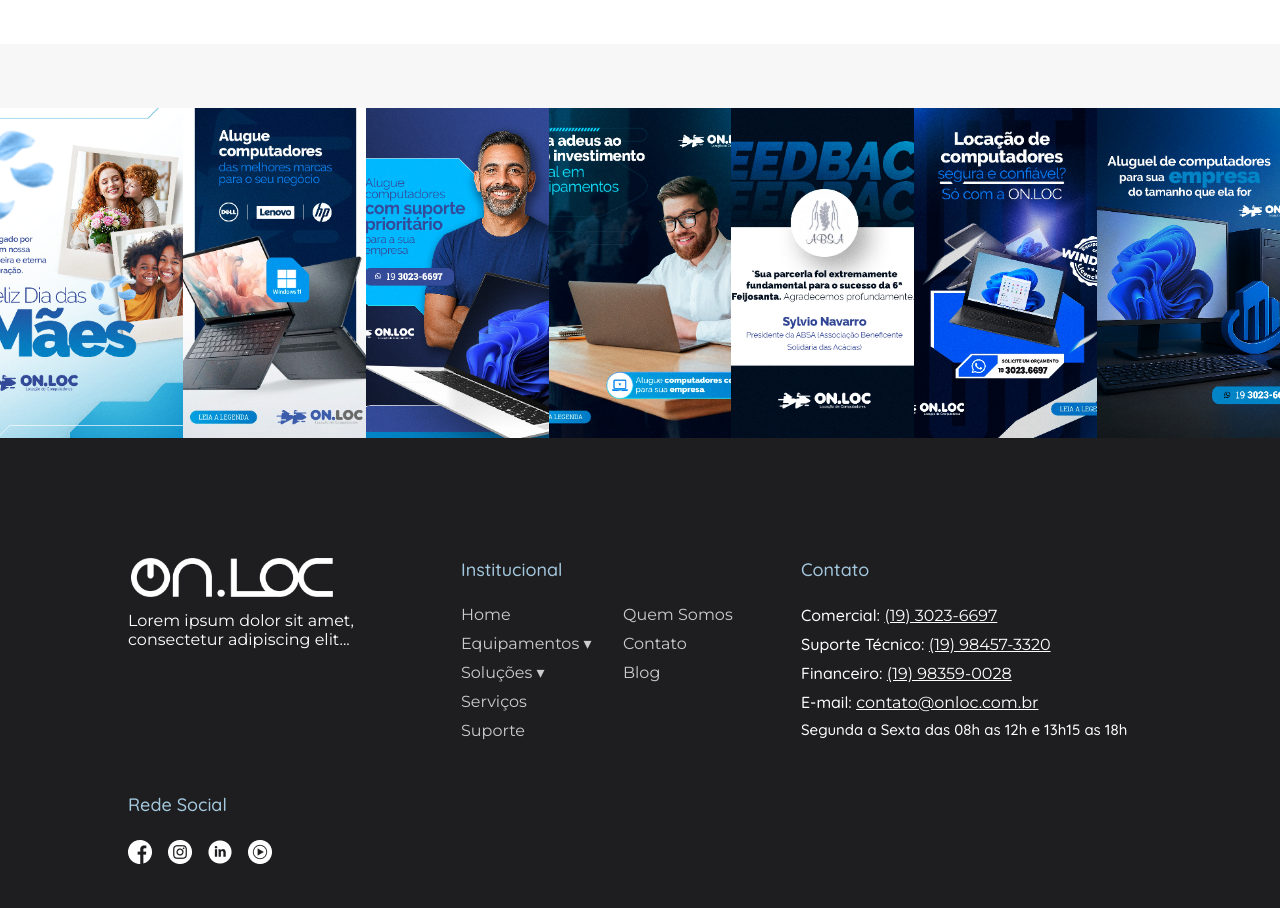
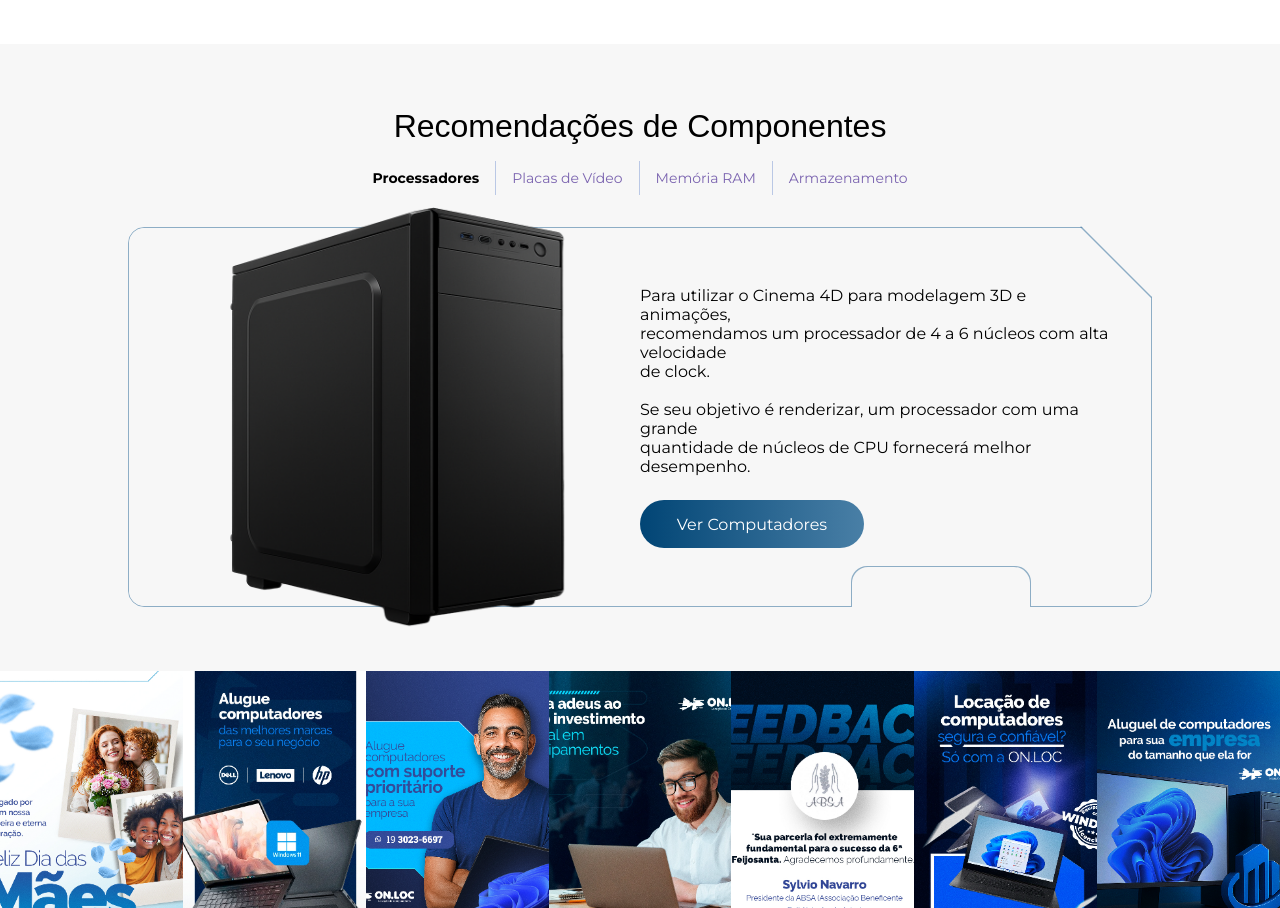
Before and after one commit to onloc/site, a React (Vite) app: page / in a window 1280 px wide. Shown: the part 3363-4271 px from the top of the page. Built offline with nearby package versions, Linux system fonts and the light colour scheme.

Commit message:
finish Recommendations component

```diff
--- /dev/null
+++ b/src/components/ComponentRecommendations/index.jsx
@@ -0,0 +1,103 @@
+import {
+  Block,
+  Container,
+  Content,
+  ContentButton,
+  ContentGroup,
+  ContentImage,
+  ContentText,
+  Rectangle,
+  Tab,
+  TabsContainer,
+  Title,
+  Triangle,
+} from "./styles";
+
+import desk from "../../assets/mock-produto.png";
+import { useState } from "react";
+
+function ComponentRecommendations() {
+  const [activeTab, setActiveTab] = useState(0);
+
+  const tabs = [
+    "Processadores",
+    "Placas de Vídeo",
+    "Memória RAM",
+    "Armazenamento",
+  ];
+
+  const content = [
+    {
+      text: `Para utilizar o Cinema 4D para modelagem 3D e animações,
+    recomendamos um processador de 4 a 6 núcleos com alta velocidade
+    de clock.
+
+    Se seu objetivo é renderizar, um processador com uma grande
+    quantidade de núcleos de CPU fornecerá melhor desempenho.`,
+    },
+    {
+      text: `Para utilizar o Cinema 4D com fluidez, recomendamos no
+      mínimo 16 GB de memória RAM para lidar com cenas complexas
+      e múltiplas tarefas simultâneas.
+
+      Se você trabalha com projetos maiores ou renderizações
+      pesadas, considerar 32 GB ou mais de RAM garantirá mais
+      estabilidade e desempenho.`,
+    },
+    {
+      text: `Para modelagem 3D e animações no Cinema 4D, uma placa de
+      vídeo dedicada com, no mínimo, 4 GB de memória VRAM
+      é altamente recomendada.
+
+      Para renderizações mais complexas e em tempo real, uma GPU
+      de alto desempenho será essencial para melhorar a
+      produtividade.`,
+    },
+    {
+      text: `Recomendamos o uso de SSDs para garantir carregamentos
+      rápidos de projetos, softwares e arquivos.
+
+      Para armazenar arquivos grandes de animação e render,
+      combinar um SSD para o sistema com um HD adicional pode ser
+      uma solução eficiente.
+      `,
+    },
+  ];
+
+  return (
+    <>
+      <Title>Recomendações de Componentes</Title>
+      <TabsContainer>
+        {tabs.map((tab, index) => (
+          <Tab
+            key={tab}
+            onClick={() => setActiveTab(index)}
+            style={{
+              fontWeight: activeTab === index ? "bold" : "normal",
+              cursor: "pointer",
+              color: activeTab === index ? "black" : "#28018099",
+            }}
+          >
+            {tab}
+          </Tab>
+        ))}
+      </TabsContainer>
+      <Container>
+        <Block>
+          <Triangle />
+          <Rectangle />
+
+          <Content>
+            <ContentImage src={desk} alt="Desk" />
+            <ContentGroup>
+              <ContentText>{content[activeTab].text}</ContentText>
+              <ContentButton>Ver Computadores</ContentButton>
+            </ContentGroup>
+          </Content>
+        </Block>
+      </Container>
+    </>
+  );
+}
+
+export default ComponentRecommendations;
--- /dev/null
+++ b/src/components/ComponentRecommendations/styles.js
@@ -0,0 +1,213 @@
+import styled from "styled-components";
+
+export const Title = styled.h2`
+  text-align: center;
+  color: black;
+  font-size: 32px;
+  font-weight: normal;
+  font-family: "Qubic", sans-serif;
+`;
+
+export const TabsContainer = styled.div`
+  display: flex;
+  justify-content: center;
+  align-items: center;
+  margin: 16px 0;
+  width: 100%;
+
+  @media (max-width: 768px) {
+    flex-direction: column;
+  }
+`;
+
+export const Tab = styled.div`
+  padding: 8px 16px;
+  border-right: 1px solid #bac8e5;
+  font-size: 14px;
+  color: #280180;
+
+  &:last-child {
+    border-right: none;
+  }
+
+  z-index: 100;
+
+  @media (max-width: 768px) {
+    border-right: none;
+    width: fit-content;
+    font-size: 16px;
+    &:not(:last-child) {
+      border-bottom: 1px solid #bac8e5;
+      margin-bottom: 8px;
+    }
+  }
+`;
+
+export const Container = styled.div`
+  width: 100%;
+  position: relative;
+  margin-bottom: 64px;
+`;
+
+export const Content = styled.div`
+  width: 100%;
+  height: 100%;
+  display: flex;
+  flex-direction: row;
+  align-items: center;
+  padding: 0px 32px;
+
+  @media (max-width: 768px) {
+    flex-direction: column;
+    order: 1;
+    padding: 0px 16px;
+  }
+`;
+
+export const ContentGroup = styled.div`
+  display: flex;
+  flex-direction: column;
+  width: 50%;
+
+  @media (max-width: 768px) {
+    width: 100%;
+    align-items: center;
+  }
+`;
+
+export const ContentText = styled.p`
+  text-align: left;
+  font-size: 16px;
+  white-space: pre-line;
+
+
+  @media (max-width: 768px) {
+    font-size: 14px;
+    margin-top: 32px;
+  }
+`;
+
+export const ContentButton = styled.button`
+  padding: 0.8rem 2rem;
+  font-size: 16px;
+
+  color: white;
+  background: linear-gradient(90deg, #014575, #497fa6);
+  margin-top: 24px;
+
+  border: none;
+  border-radius: 24px;
+  cursor: pointer;
+  transition: 0.3s;
+
+  height: 48px;
+  width: 224px;
+
+  &:hover {
+    opacity: 0.9;
+  }
+
+  @media (max-width: 768px) {
+    width: 100%;
+    font-size: 14px;
+  }
+`;
+
+export const ContentImage = styled.img`
+  width: 50%;
+  max-width: 480px;
+  height: auto;
+  object-fit: contain;
+  z-index: 1;
+
+  @media (max-width: 768px) {
+    order: 2;
+    width: 100%;
+  }
+`;
+
+export const Block = styled.div`
+  width: 80%;
+  height: 380px;
+  border: 1px solid #497fa69a;
+  position: relative;
+  margin: 32px auto 16px auto;
+  border-radius: 16px;
+  max-width: 1280px;
+  overflow: visible;
+
+  &::before {
+    content: "";
+    position: absolute;
+    inset: 0;
+    background: #f7f7f7;
+    border-radius: 16px;
+
+    clip-path: polygon(0 0, calc(100% - 70px) 0, 100% 70px, 100% 100%, 0 100%);
+  }
+
+  @media (max-width: 768px) {
+    margin-bottom: 200px;
+  }
+
+  > * {
+    position: relative;
+    z-index: 1;
+  }
+`;
+
+export const Triangle = styled.div`
+  position: absolute;
+  width: 0;
+  height: 0;
+  border-right: 73px solid transparent;
+  border-bottom: 73px solid #497fa69a;
+  border-radius: 4px;
+  right: -1px;
+  top: -2px;
+  transform: rotate(180deg);
+
+  &::after {
+    content: "";
+    position: absolute;
+    top: 1px;
+    left: -1px;
+    width: 0;
+    height: 0;
+    border-right: 72px solid transparent;
+    border-bottom: 72px solid #f7f7f7;
+  }
+`;
+
+export const Rectangle = styled.div`
+  position: absolute;
+  width: 180px;
+  height: 40px;
+  background: #497fa69a;
+  bottom: 0px;
+  right: 120px;
+  border-top-left-radius: 16px;
+  border-top-right-radius: 16px;
+
+  &::after {
+    content: "";
+    position: absolute;
+    top: 1px;
+    left: 1px;
+    width: 0;
+    height: 0;
+    width: 178px;
+    height: 40px;
+    background: #f7f7f7;
+    border-top-left-radius: 16px;
+    border-top-right-radius: 16px;
+  }
+
+  @media (max-width: 1080px) {
+    display: none;
+  }
+
+  @media (max-width: 768px) {
+    display: none;
+  }
+`;
--- a/src/pages/Home/Home.jsx
+++ b/src/pages/Home/Home.jsx
@@ -23,6 +23,7 @@
 import EquipamentsGallery from "../../components/EquipamentsGallery";
 import WhatWeCanDo from "../../components/WhatWeCanDo";
 import FormContainer from "../../components/FormContainer";
+import ComponentRecommendations from "../../components/ComponentRecommendations";
 
 export function Home() {
   const banners = [
@@ -126,6 +127,8 @@
 
         <WhatWeCanDo />
 
+        <ComponentRecommendations />
+
         <Footer />
       </PageWrapper>
     </>
```
